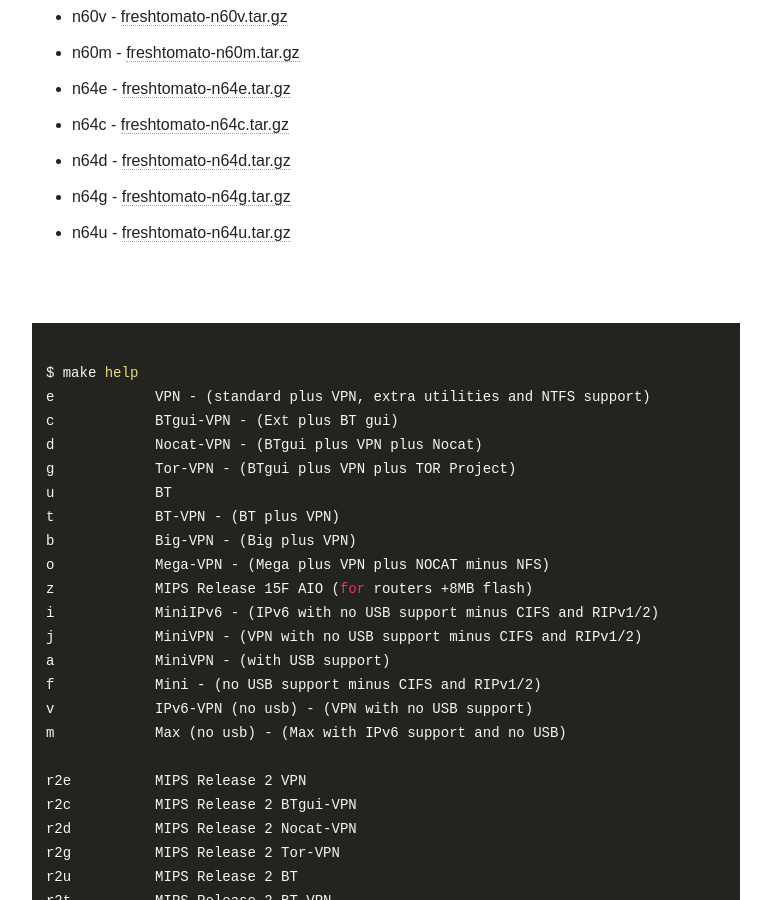
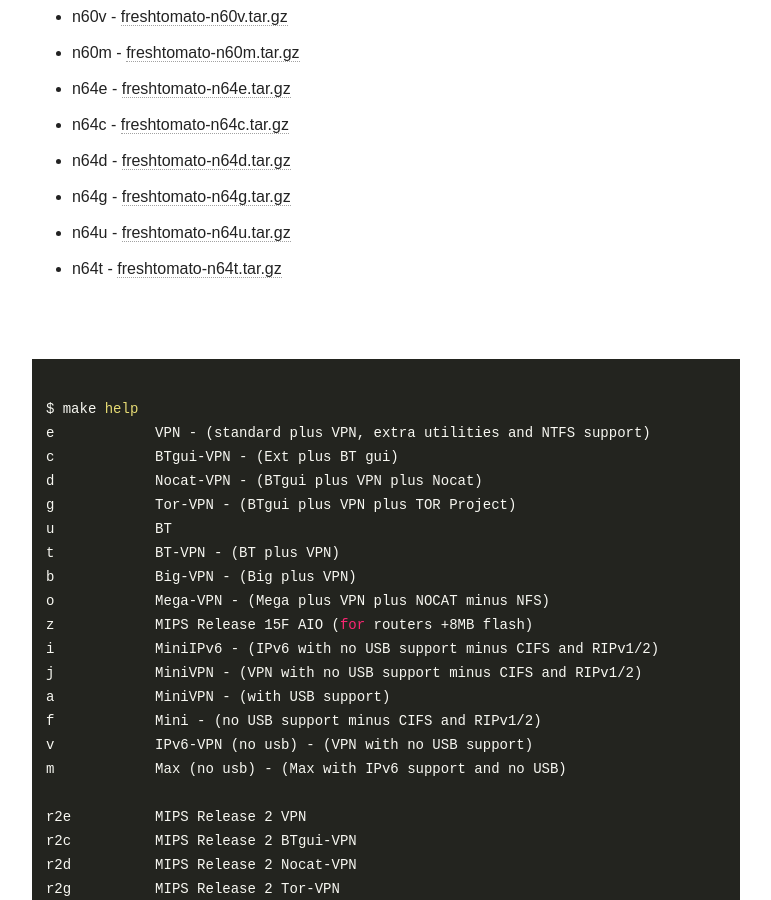
Before and after one commit to oglopss/freshtomato-mips-ci-jekyll, a Jekyll site: the page built from index.html, in a window 1280 px wide and 900 px high, scrolled down 1531 px. Shown: the whole window, without its empty margins (254-1025 px from the left). Built offline with Jekyll 4.4.1, drawn with Linux system fonts in a browser that asks for light colours; nearby versions of some CDN libraries.

Commit message:
Travis build 16 n64t pushed to gh-pages

```diff
--- a/_data/ss.yml
+++ b/_data/ss.yml
@@ -32,3 +32,4 @@
   - 0030 n64d freshtomato-n64d.tar.gz
   - 0031 n64g freshtomato-n64g.tar.gz
   - 0032 n64u freshtomato-n64u.tar.gz
+  - 0033 n64t freshtomato-n64t.tar.gz
```
